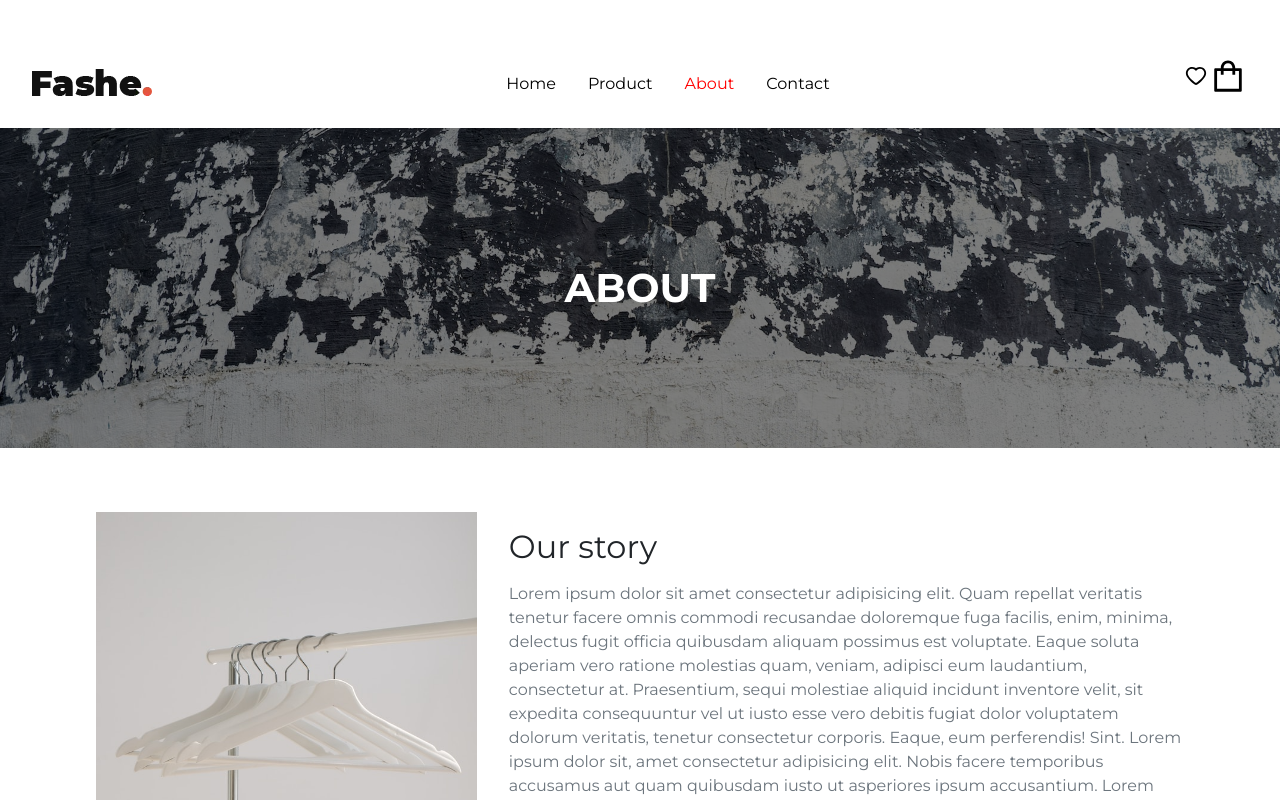
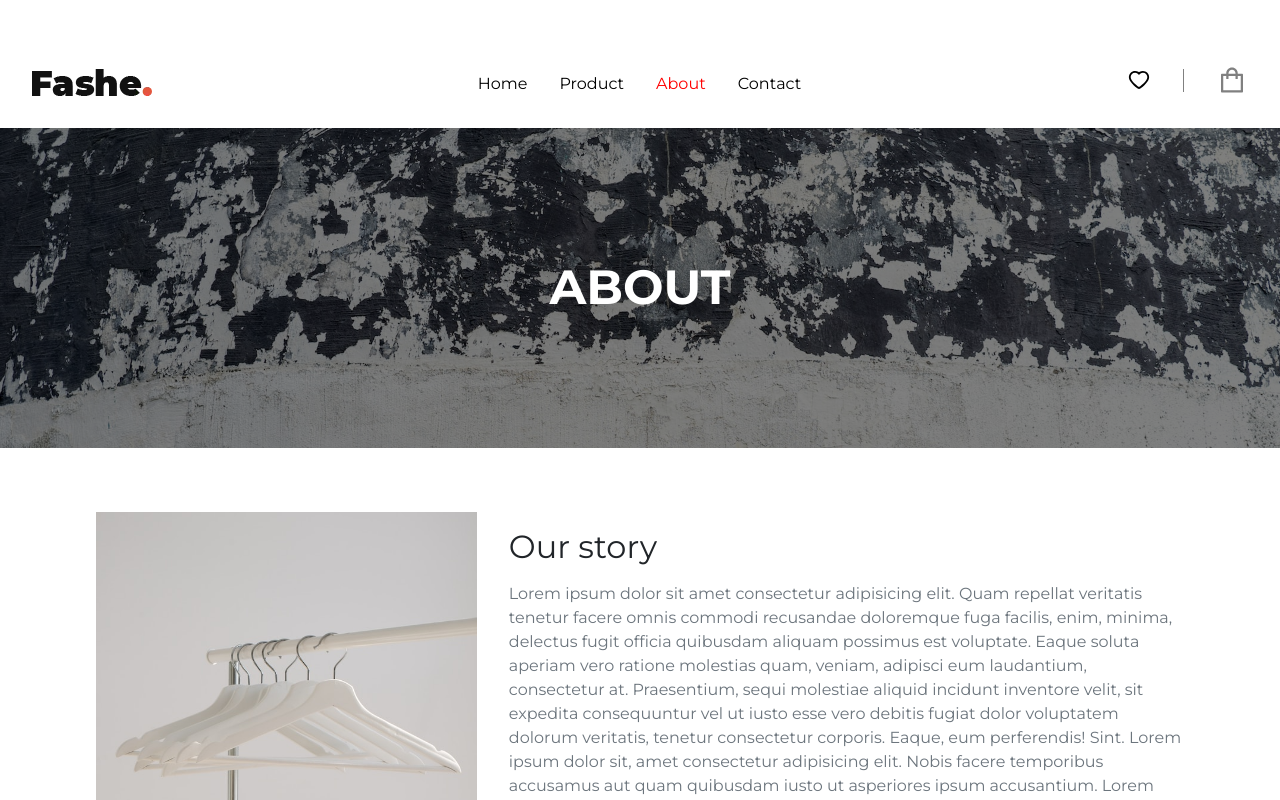
Before and after one commit to Jackmarrow/cs_projet_react_oussama_boussouf, a React (Create React App) app: page /about in a window 1280 px wide. Shown: the top 800 px of the page. Built offline with nearby package versions, Linux system fonts and the light colour scheme.

Commit message:
Site responsiveness is half done still navbar

```diff
--- a/package.json
+++ b/package.json
@@ -7,6 +7,7 @@
     "@testing-library/react": "^13.4.0",
     "@testing-library/user-event": "^13.5.0",
     "bootstrap": "^5.3.1",
+    "framer-motion": "^10.15.0",
     "react": "^18.2.0",
     "react-dom": "^18.2.0",
     "react-icons": "^4.10.1",
--- a/src/layouts/Navigation.js
+++ b/src/layouts/Navigation.js
@@ -5,18 +5,21 @@ import {AiOutlineHeart, AiOutlineShopping} from 'react-icons/ai';
 import {FiMenu} from 'react-icons/fi';
 
 export const Navigation = () => {
+
     return (
         <nav className="nav-bar px-2 pb-2">
             <img src={logo} alt="logo" />
-            <ul className="d-none d-md-block">
-            <NavLink className="mx-1"  to={"/"}>Home</NavLink>
-            <NavLink className="mx-1"  to={"/product"}>Product</NavLink>
-            <NavLink className="mx-1"  to={"/about"}>About</NavLink>
-            <NavLink className="mx-1"  to={"/contact"}>Contact</NavLink>
+            <ul className="d-flex flex-column d-md-block">
+            <NavLink className="m-1"  to={"/"}>Home</NavLink>
+            <NavLink className="m-1"  to={"/product"}>Product</NavLink>
+            <NavLink className="m-1"  to={"/about"}>About</NavLink>
+            <NavLink className="m-1"  to={"/contact"}>Contact</NavLink>
             </ul>
             <div className="d-flex align-items-center">
-                <button className="border-0 bg-transparent"> <AiOutlineHeart style={{fontSize: '1.5rem'}}/></button>
-                 <button className="border-0 bg-transparent"> <AiOutlineShopping style={{fontSize: '2.5rem'}}/> </button>
+                <button className="border-0 bg-transparent"> <AiOutlineHeart style={{height: '1.5rem', width: '1.5rem'}}/></button>
+                <span className="linedividel mx-2 d-none d-md-block"></span>
+                <button className="border-0 bg-transparent"> <AiOutlineShopping style={{height: '2rem', width: '2rem', color: 'gray'}}/> </button>
+                <button className="border-0 bg-transparent d-md-none"> <FiMenu style={{fontSize: '1.8rem'}} /></button>
             </div>
         </nav>
     )
--- a/src/layouts/Navigation.scss
+++ b/src/layouts/Navigation.scss
@@ -1,20 +1,27 @@
-@import '../styles/variables';
+@import "../styles/variables";
 
-.nav-bar{
+.nav-bar {
   height: 8rem;
   background-color: white;
   display: flex;
   justify-content: space-between;
   align-items: flex-end;
+  position: relative;
 
-    ul{
-        a{
+  ul {
+    a {
       text-decoration: none;
       color: black;
     }
 
-        .active{
+    .active {
       color: red;
     }
   }
+
+  .linedividel {
+    width: 1px;
+    background-color: gray;
+    height: 23px;
   }
+}
--- a/src/pages/about/About.js
+++ b/src/pages/about/About.js
@@ -6,7 +6,7 @@ export const About = () => {
   return (
     <section className="about-section">
       <div className="distorted-background d-flex justify-content-center align-items-center">
-        <h2 className="text-white fw-bold fs-1">ABOUT</h2>
+        <h2 className="text-white fw-bold">ABOUT</h2>
       </div>
       <div className="d-flex justify-content-center py-4">
         <div className="description d-flex flex-column flex-lg-row gap-2">
--- a/src/pages/about/About.scss
+++ b/src/pages/about/About.scss
@@ -7,6 +7,10 @@
         background-size: cover;
         background-color: rgba(0, 0, 0, 0.5);
         background-blend-mode: darken;
+
+        h2{
+            font-size: 3rem;
+        }
     }
 
     .description{
```
Also changed, not shown: 1 other file (tests, documents, lock files or other folders). Lines whose indentation alone changed are shown as unchanged.
